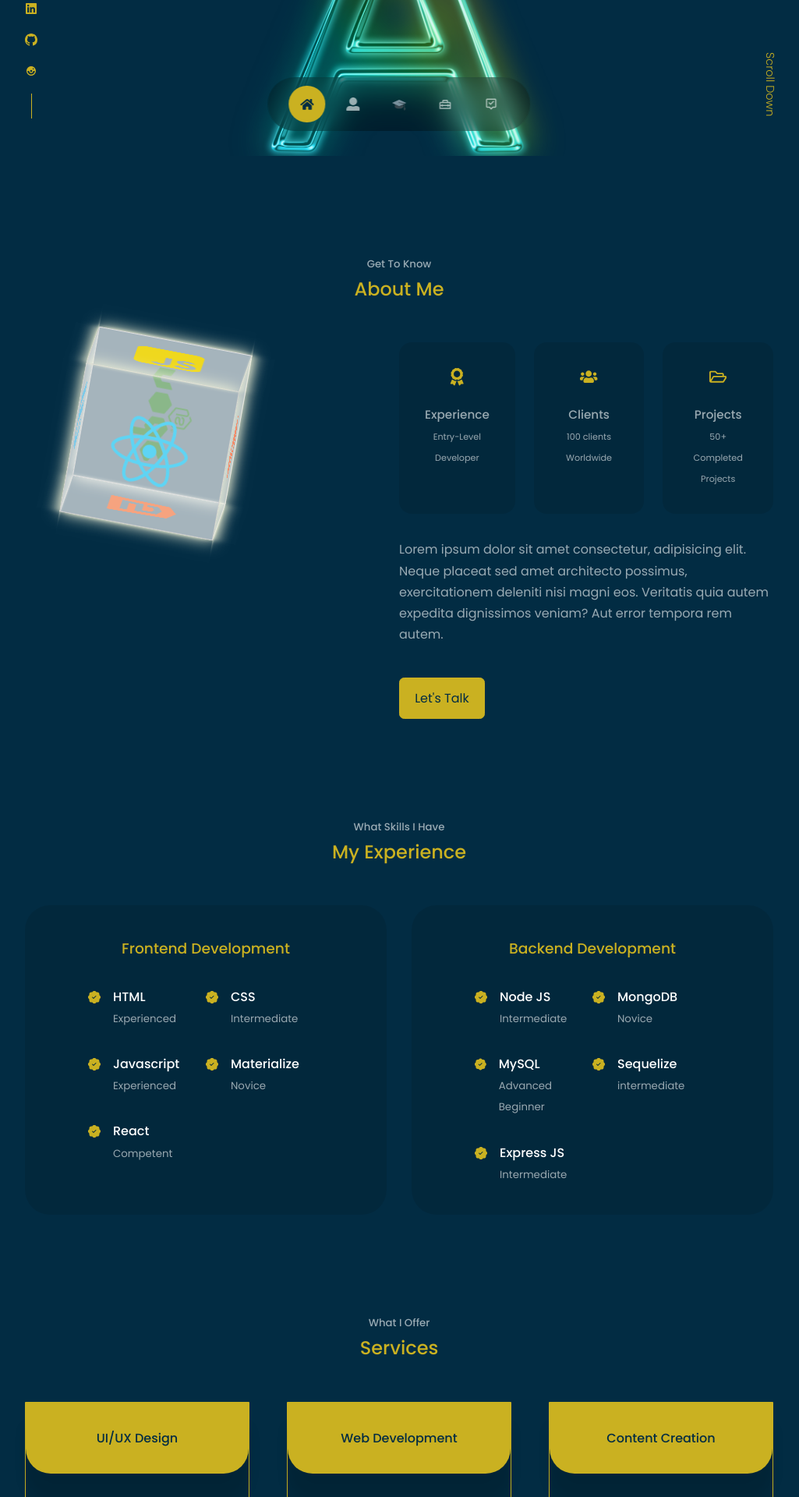
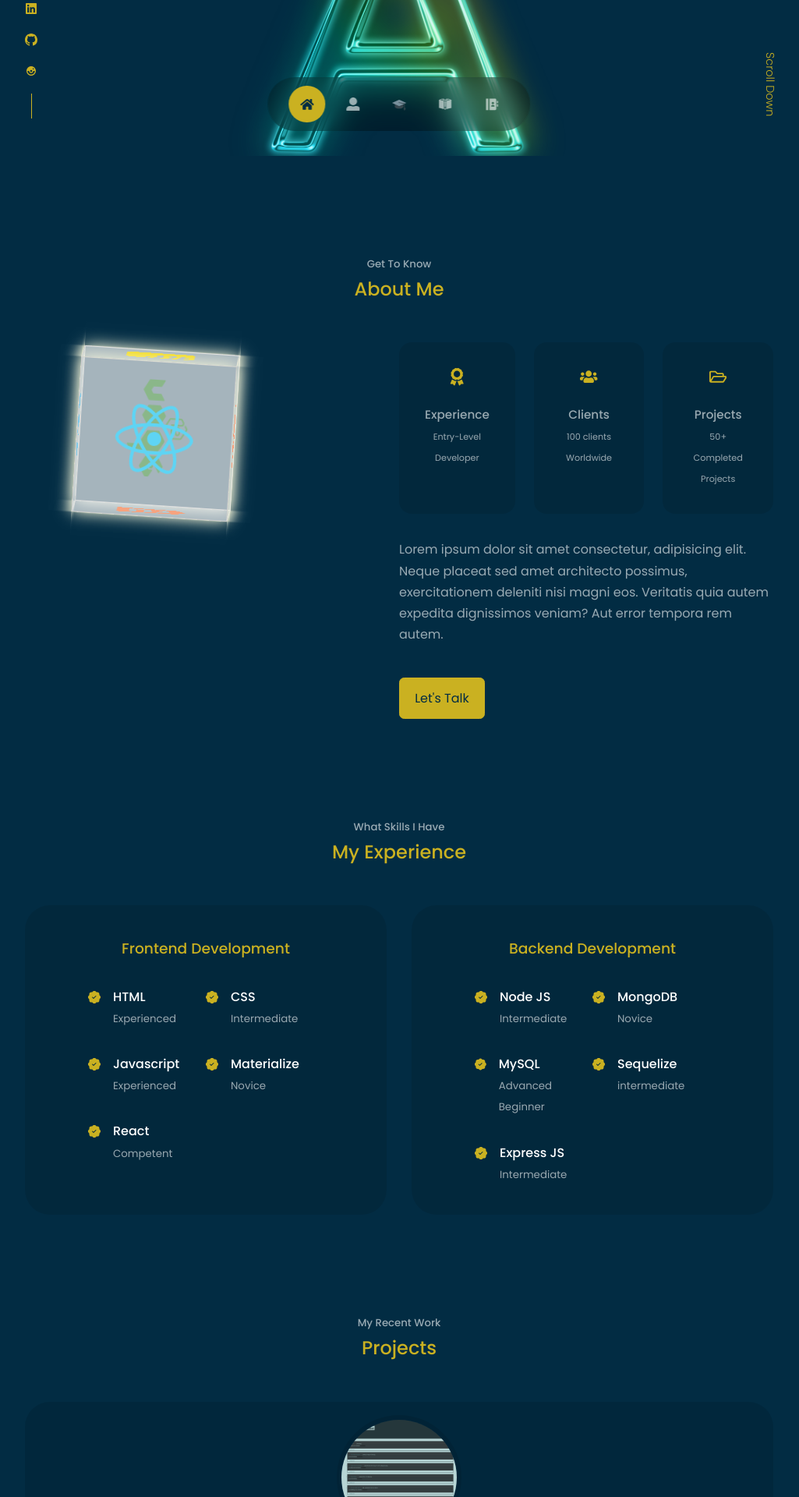
Before and after one commit to AdrianHenry15/Portfolio, a React (Create React App) app: page / in a window 1280 px wide. Shown: the part 600-2520 px from the top of the page at 78% size, without its empty margins (128-1153 px from the left). Built offline with nearby package versions, Linux system fonts and the light colour scheme.

Commit message:
sass, icons and refactor

```diff
--- a/package.json
+++ b/package.json
@@ -13,6 +13,7 @@
     "react-dom": "^18.0.0",
     "react-icons": "^4.3.1",
     "react-scripts": "5.0.1",
+    "sass": "^1.50.0",
     "swiper": "^8.1.1",
     "web-vitals": "^2.1.4"
   },
--- a/src/App.jsx
+++ b/src/App.jsx
@@ -3,7 +3,7 @@ import Header from './components/Header/Header';
 import Nav from './components/Nav/Nav';
 import About from './components/About/About';
 import Experience from './components/Experience/Experience';
-import Services from './components/Services/Services';
+// import Services from './components/Services/Services';
 import Portfolio from './components/Portfolio/Portfolio';
 // import Testimonials from "./components/Testimonials/Testimonials";
 import Contact from './components/Contact/Contact';
@@ -16,7 +16,7 @@ const App = () => {
       <Nav />
       <About />
       <Experience />
-      <Services />
+      {/* <Services /> */}
       <Portfolio />
       {/* <Testimonials /> */}
       <Contact />
--- a/src/components/Footer/Footer.jsx
+++ b/src/components/Footer/Footer.jsx
@@ -3,6 +3,7 @@ import './footer.css';
 import { AiFillFacebook } from 'react-icons/ai';
 import { TiSocialInstagram } from 'react-icons/ti';
 import { AiFillLinkedin } from 'react-icons/ai';
+import { FaGithubSquare } from 'react-icons/fa';
 
 const Footer = () => {
   return (
@@ -24,18 +25,18 @@ const Footer = () => {
           {' '}
           <a href="#experience">Experience</a>
         </li>
+        {/* <li>
+          {' '}
+          <a href="#services">Services</a>
+        </li> */}
         <li>
           {' '}
-          <a href="#services">Services</a>
+          <a href="#portfolio">Projects</a>
         </li>
-        <li>
-          {' '}
-          <a href="#portfolio">Portfolio</a>
-        </li>
-        <li>
+        {/* <li>
           {' '}
           <a href="#testimonials">Testimonials</a>
-        </li>
+        </li> */}
         <li>
           {' '}
           <a href="#contact">Contact</a>
@@ -43,14 +44,17 @@ const Footer = () => {
       </ul>
 
       <div className="footer__socials">
-        <a href="https://facebook.com">
+        <a href="https://www.facebook.com/adrian.henry.39982">
           <AiFillFacebook />
         </a>
-        <a href="https://Instagram.com">
+        <a href="https://www.instagram.com/theadrianhenry/">
           <TiSocialInstagram />
         </a>
-        <a href="https://Linkedin.com">
+        <a href="https://www.linkedin.com/in/adrian-henry-199595207/">
           <AiFillLinkedin />
+        </a>
+        <a href="https://github.com/AdrianHenry15">
+          <FaGithubSquare />
         </a>
       </div>
 
--- a/src/components/Nav/Nav.jsx
+++ b/src/components/Nav/Nav.jsx
@@ -4,8 +4,8 @@ import './nav.css';
 import { FaHome } from 'react-icons/fa';
 import { FaUserAlt } from 'react-icons/fa';
 import { FcGraduationCap } from 'react-icons/fc';
-import { MdOutlineHomeRepairService } from 'react-icons/md';
-import { BiMessageAltCheck } from 'react-icons/bi';
+import { GiBookCover } from 'react-icons/gi';
+import { RiContactsBookFill } from 'react-icons/ri';
 import { useState } from 'react';
 
 const Nav = () => {
@@ -28,16 +28,16 @@ const Nav = () => {
         <FcGraduationCap />
       </a>
       <a
-        href="#services"
-        onClick={() => setActiveNav('#services')}
+        href="#portfolio"
+        onClick={() => setActiveNav('#portfolio')}
         className={activeNav === '#services' ? 'active' : ''}>
-        <MdOutlineHomeRepairService />
+        <GiBookCover />
       </a>
       <a
         href="#contact"
         onClick={() => setActiveNav('#contact')}
         className={activeNav === '#contact' ? 'active' : ''}>
-        <BiMessageAltCheck />
+        <RiContactsBookFill />
       </a>
     </nav>
   );
--- a/src/components/Portfolio/Portfolio.jsx
+++ b/src/components/Portfolio/Portfolio.jsx
@@ -67,7 +67,7 @@ const Portfolio = () => {
   return (
     <section id="portfolio">
       <h5>My Recent Work</h5>
-      <h2>Portfolio</h2>
+      <h2>Projects</h2>
 
       <Swiper
         className="container portfolio__container"
```
Also changed, not shown: 1 other file (tests, documents, lock files or other folders).
